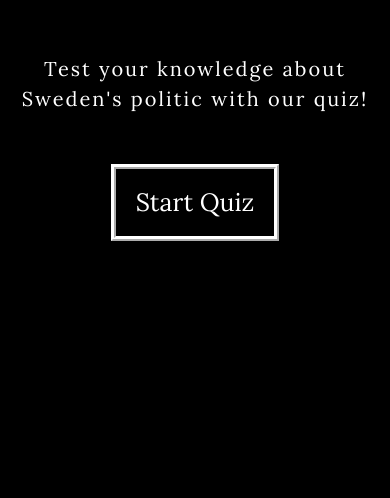
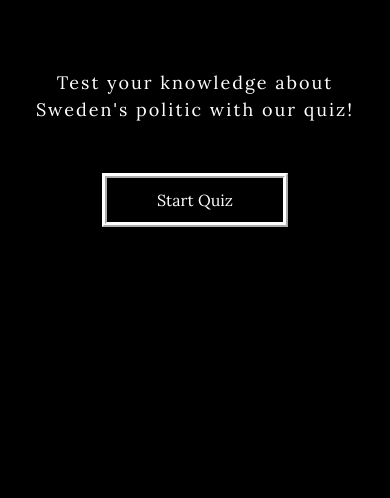
Before and after one commit to rimanfarhood/Quiz-Swedens-politics, a plain HTML site: page index.html in a window 390 px wide. Shown: the part 252-750 px from the top of the page. Drawn offline with Linux system fonts and the light colour scheme.

Commit message:
Update styles on media queries screen max width, font size and footers icon padding.

```diff
--- a/assets/css/style.css
+++ b/assets/css/style.css
@@ -97,26 +97,26 @@ footer {
 }
 
 footer a {
-    padding: 30px;
+    padding: 0 30px 10px;
 }
 
-@media screen and (max-width: 465px ) {
+@media screen and (max-width: 550px ) {
 
     body {
         font-size: 13px;
     }
 
     #start {
-        font-size: 20px;
+        font-size: 18px;
     }
 
     main {
         width: 80%;
     }
 
-    .btn {
+    .btn, #start-btn {
         padding: 10px 50px;
-        font-size: 13px;
+        font-size: 16px;
     }
 
     #next-btn {
```
